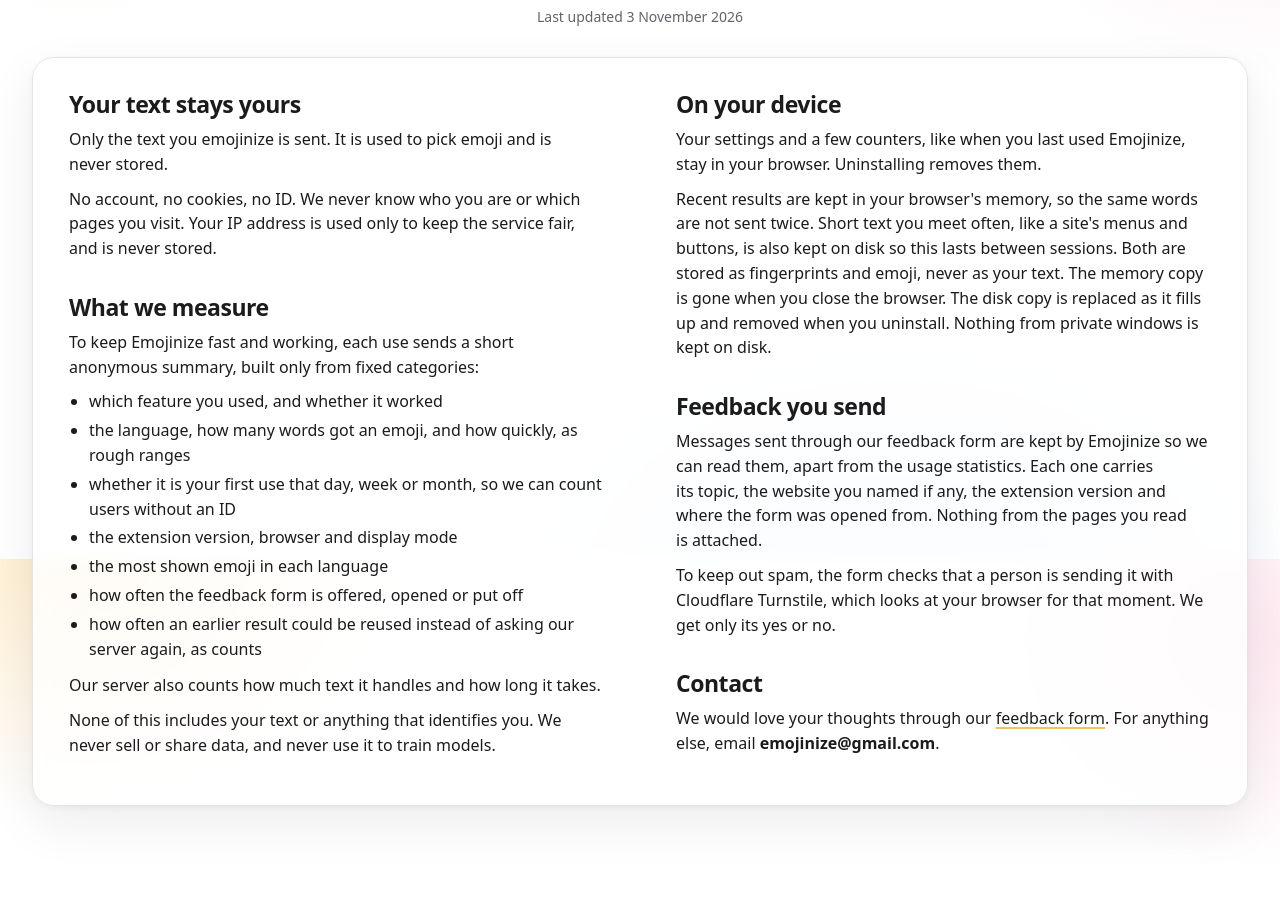
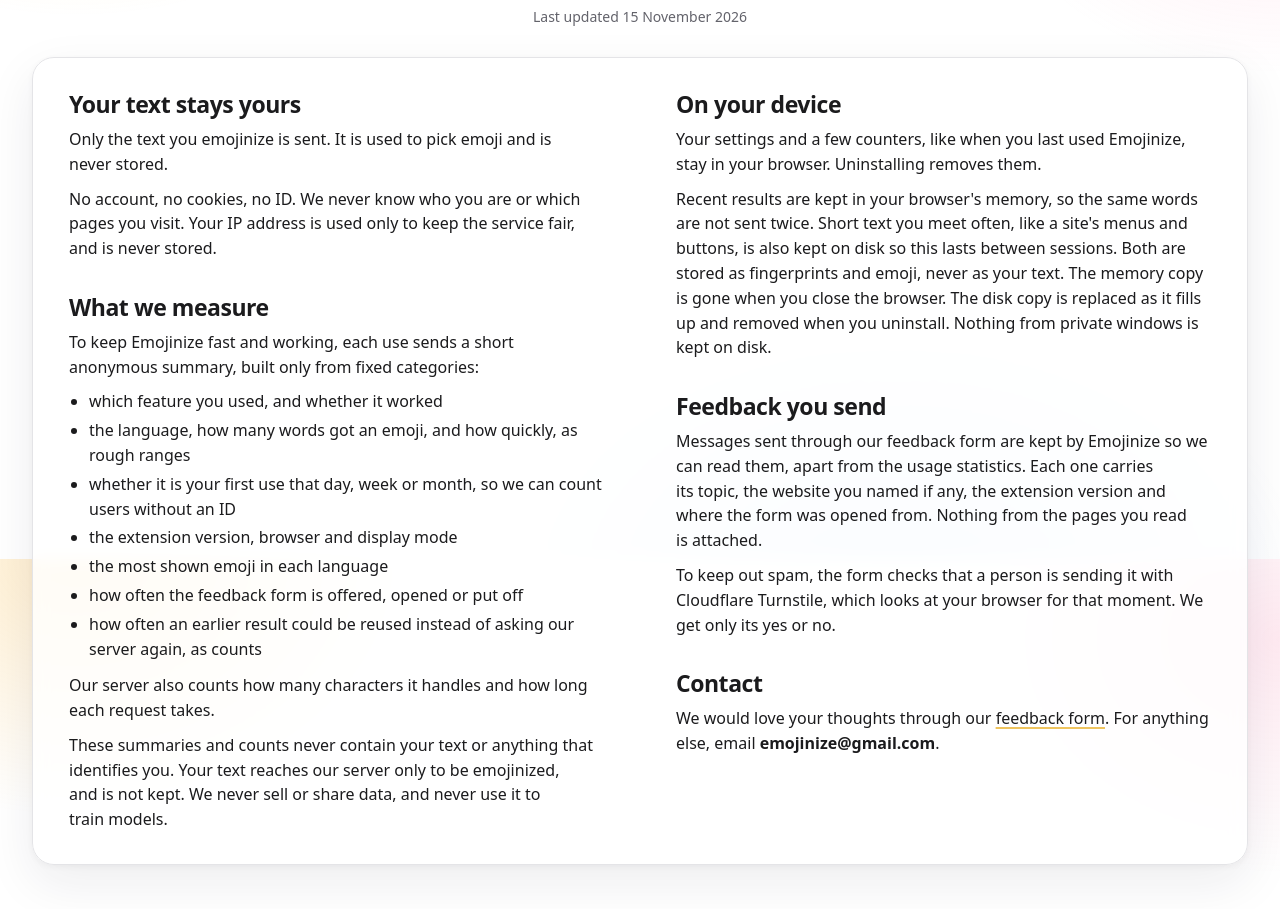
Before and after one commit to yagizgencer/emojinize-website, a plain HTML site: page privacy/index.html in a window 1280 px wide. Shown: the part 241-1150 px from the top of the page. Drawn offline with Linux system fonts and the light colour scheme.

Commit message:
Privacy: say plainly that text reaches the server but is not kept
"None of this includes your text" read as if no text is sent at all.
Scope it to the summaries and counts, and state that the text itself
goes to the server only to be emojinized and is not kept.

Co-Authored-By: Claude Opus 5.5 <noreply@anthropic.com>

```diff
--- a/privacy/index.html
+++ b/privacy/index.html
@@ -43,7 +43,7 @@
     <div class="whead">
       <div class="deco" aria-hidden="true"><span>🔒</span><span>🙈</span><span>✨</span></div>
       <h1 class="disp sm">Privacy policy</h1>
-      <p class="cap">Last updated 3 November 2026</p>
+      <p class="cap">Last updated 15 November 2026</p>
     </div>
 
     <article class="scard policy">
@@ -65,8 +65,8 @@
           <li>how often the feedback form is offered, opened or put off</li>
           <li>how often an earlier result could be reused instead of asking our server again, as counts</li>
         </ul>
-        <p>Our server also counts how much text it handles and how long it takes.</p>
-        <p>None of this includes your text or anything that identifies you. We never sell or share data, and never use it to train models.</p>
+        <p>Our server also counts how many characters it handles and how long each request takes.</p>
+        <p>These summaries and counts never contain your text or anything that identifies you. Your text reaches our server only to be emojinized, and is not kept. We never sell or share data, and never use it to train models.</p>
       </section>
 
       <section>
```
